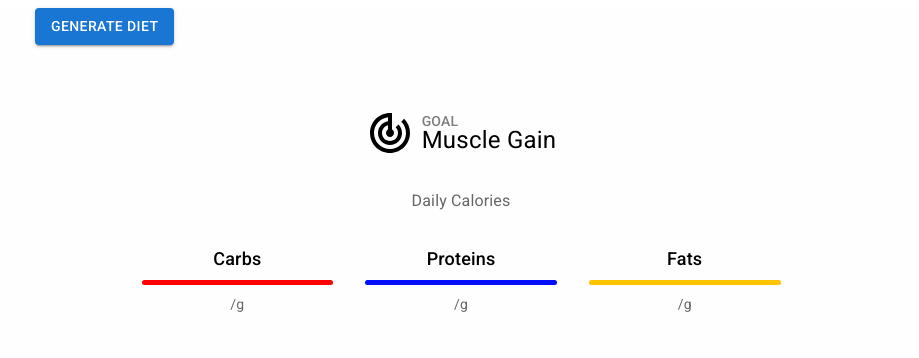
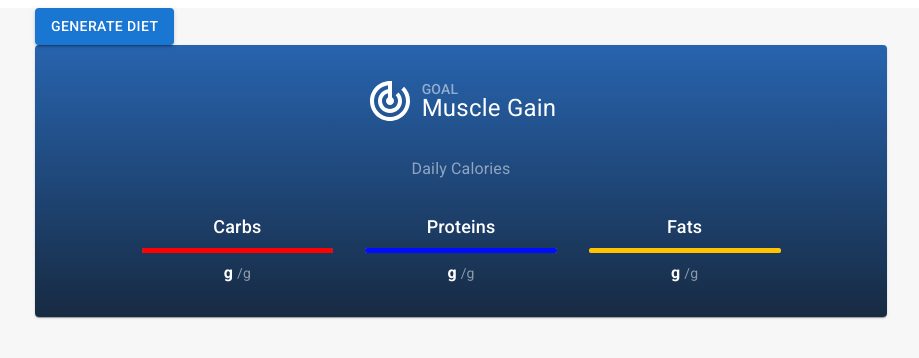
Before and after one commit to BrennoLima/MetaFit, a React (Create React App) app: page / in a window 1280 px wide. Shown: the top 358 px of the page, without its empty margins (179-1098 px from the left). Built offline with nearby package versions, Linux system fonts and the light colour scheme.

Commit message:
Colors + Accessibility

```diff
--- a/src/App.js
+++ b/src/App.js
@@ -177,7 +177,7 @@ function App() {
 	};
 
 	return (
-		<Box sx={{ minHeight: '100vh', background: '#FEFEFE' }}>
+		<Box sx={{ minHeight: '100vh', background: '#f7f7f7' }}>
 			<Container maxWidth='md'>
 				<LoadingButton
 					loading={isLoading}
--- a/src/components/DailySummaryBoard.js
+++ b/src/components/DailySummaryBoard.js
@@ -1,20 +1,25 @@
 import React from 'react';
 import TrackChangesOutlinedIcon from '@mui/icons-material/TrackChangesOutlined';
-import { Box, LinearProgress, Typography } from '@mui/material';
+import { Box, Card, LinearProgress, Typography } from '@mui/material';
 
 import { CARBS_COLOR, FATS_COLOR, PROTEINS_COLOR } from '../utils/constants';
 
 const DailySummaryBoard = ({ summary, consumedMacros }) => {
 	return (
-		<Box>
+		<Card
+			sx={{
+				color: 'white',
+				background: 'linear-gradient(180deg, #2764af, #172a42)',
+				mb: 4,
+			}}
+		>
 			<Box
 				sx={{
 					display: 'flex',
 					alignItems: 'center',
 					justifyContent: 'center',
 					gap: 1,
-					mt: 8,
-					pb: 4,
+					my: 4,
 				}}
 			>
 				<TrackChangesOutlinedIcon sx={{ width: '48px', height: '48px' }} />
@@ -32,15 +37,11 @@ const DailySummaryBoard = ({ summary, consumedMacros }) => {
 					</Typography>
 				</Box>
 			</Box>
-			<Box
-				sx={{
-					pb: 4,
-				}}
-			>
+			<Box>
 				<Typography textAlign='center' fontWeight='bold' fontSize={32}>
 					{summary?.calories}
 				</Typography>
-				<Typography color='text.secondary' textAlign='center' fontSize={16}>
+				<Typography textAlign='center' fontSize={16} sx={{ opacity: 0.5 }}>
 					Daily Calories
 				</Typography>
 			</Box>
@@ -49,7 +50,7 @@ const DailySummaryBoard = ({ summary, consumedMacros }) => {
 					display: 'flex',
 					justifyContent: 'center',
 					width: 1,
-					mb: 8,
+					my: 4,
 				}}
 			>
 				<Box
@@ -66,6 +67,7 @@ const DailySummaryBoard = ({ summary, consumedMacros }) => {
 						</Typography>
 						<Box sx={{ py: 1, color: CARBS_COLOR }}>
 							<LinearProgress
+								aria-label='CarbsProgress'
 								variant='determinate'
 								color='inherit'
 								value={(consumedMacros?.carbs / summary?.carbs) * 100}
@@ -81,18 +83,23 @@ const DailySummaryBoard = ({ summary, consumedMacros }) => {
 								}}
 							/>
 						</Box>
-						<Typography color='text.secondary' variant='body2'>
-							<mark
-								style={{
-									background: 'none',
-									fontSize: '16px',
-									fontWeight: 'bold',
+						<Box
+							sx={{
+								display: 'flex',
+								alignItems: 'center',
+								justifyContent: 'center',
 							}}
 						>
-								{consumedMacros?.carbs}
-							</mark>{' '}
+							<Typography fontWeight='bold'>
+								{consumedMacros?.carbs}g
+							</Typography>
+							<Typography
+								variant='body2'
+								sx={{ ml: 0.5, mt: '2px', opacity: 0.5 }}
+							>
 								/{summary?.carbs}g
 							</Typography>
+						</Box>
 					</Box>
 					<Box sx={{ width: 1, textAlign: 'center' }}>
 						<Typography fontSize={18} fontWeight='medium'>
@@ -100,6 +107,7 @@ const DailySummaryBoard = ({ summary, consumedMacros }) => {
 						</Typography>
 						<Box sx={{ py: 1, color: PROTEINS_COLOR }}>
 							<LinearProgress
+								aria-label='ProteinsProgress'
 								variant='determinate'
 								color='inherit'
 								value={(consumedMacros?.proteins / summary?.proteins) * 100}
@@ -115,18 +123,23 @@ const DailySummaryBoard = ({ summary, consumedMacros }) => {
 								}}
 							/>
 						</Box>
-						<Typography color='text.secondary' variant='body2'>
-							<mark
-								style={{
-									background: 'none',
-									fontSize: '16px',
-									fontWeight: 'bold',
+						<Box
+							sx={{
+								display: 'flex',
+								alignItems: 'center',
+								justifyContent: 'center',
 							}}
 						>
-								{consumedMacros?.proteins}
-							</mark>{' '}
+							<Typography fontWeight='bold'>
+								{consumedMacros?.proteins}g
+							</Typography>
+							<Typography
+								variant='body2'
+								sx={{ ml: 0.5, mt: '2px', opacity: 0.5 }}
+							>
 								/{summary?.proteins}g
 							</Typography>
+						</Box>
 					</Box>
 					<Box sx={{ width: 1, textAlign: 'center' }}>
 						<Typography fontSize={18} fontWeight='medium'>
@@ -134,6 +147,7 @@ const DailySummaryBoard = ({ summary, consumedMacros }) => {
 						</Typography>
 						<Box sx={{ py: 1, color: FATS_COLOR }}>
 							<LinearProgress
+								aria-label='FatsProgress'
 								variant='determinate'
 								color='inherit'
 								value={(consumedMacros?.fats / summary?.fats) * 100}
@@ -149,22 +163,25 @@ const DailySummaryBoard = ({ summary, consumedMacros }) => {
 								}}
 							/>
 						</Box>
-						<Typography color='text.secondary' variant='body2'>
-							<mark
-								style={{
-									background: 'none',
-									fontSize: '16px',
-									fontWeight: 'bold',
+						<Box
+							sx={{
+								display: 'flex',
+								alignItems: 'center',
+								justifyContent: 'center',
 							}}
 						>
-								{consumedMacros?.fats}
-							</mark>{' '}
+							<Typography fontWeight='bold'>{consumedMacros?.fats}g</Typography>
+							<Typography
+								variant='body2'
+								sx={{ ml: 0.5, mt: '2px', opacity: 0.5 }}
+							>
 								/{summary?.fats}g
 							</Typography>
 						</Box>
 					</Box>
 				</Box>
 			</Box>
+		</Card>
 	);
 };
 
--- a/src/components/MealCard.js
+++ b/src/components/MealCard.js
@@ -1,18 +1,38 @@
 import React from 'react';
-import { Box, Card, CircularProgress, Stack, Typography } from '@mui/material';
+import {
+	Box,
+	Card,
+	CircularProgress,
+	IconButton,
+	Stack,
+	Tooltip,
+	Typography,
+} from '@mui/material';
 import RestaurantOutlinedIcon from '@mui/icons-material/RestaurantOutlined';
+import RefreshOutlinedIcon from '@mui/icons-material/RefreshOutlined';
 import { v4 as uuidv4 } from 'uuid';
 
 import { getImageName } from '../utils/getImageName';
 import { CARBS_COLOR, FATS_COLOR, PROTEINS_COLOR } from '../utils/constants';
 
 const MealCard = ({ summary, meal }) => {
+	const refreshItem = () => {
+		console.log('TO-DO');
+	};
 	return (
 		<Card
 			elevation={0}
 			sx={{ background: '#FFF', p: 2, border: '1px solid #DDD' }}
 		>
-			<Box gap={2} sx={{ display: 'flex', alignItems: 'center' }}>
+			<Box
+				gap={2}
+				sx={{
+					display: 'flex',
+					alignItems: 'center',
+					pb: 2,
+					borderBottom: '1px solid #DDD',
+				}}
+			>
 				<RestaurantOutlinedIcon fontSize='medium' sx={{ color: '#00000060' }} />
 				<Typography fontWeight='medium' lineHeight={1} fontSize={18}>
 					{meal.name}
@@ -63,6 +83,11 @@ const MealCard = ({ summary, meal }) => {
 								{mealItem.quantity}
 							</Typography>
 						</Box>
+						<Tooltip title='Refresh Item'>
+							<IconButton onClick={refreshItem} sx={{ ml: 'auto' }}>
+								<RefreshOutlinedIcon />
+							</IconButton>
+						</Tooltip>
 					</Box>
 				))}
 			</Stack>
@@ -88,6 +113,7 @@ const MealCard = ({ summary, meal }) => {
 						}}
 					>
 						<CircularProgress
+							aria-label='CarbsProgress'
 							size={24}
 							variant='determinate'
 							color='inherit'
@@ -109,6 +135,7 @@ const MealCard = ({ summary, meal }) => {
 						}}
 					>
 						<CircularProgress
+							aria-label='ProteinProgress'
 							size={24}
 							variant='determinate'
 							color='inherit'
@@ -130,6 +157,7 @@ const MealCard = ({ summary, meal }) => {
 						}}
 					>
 						<CircularProgress
+							aria-label='FatsProgress'
 							size={24}
 							variant='determinate'
 							color='inherit'
```
Also changed, not shown: 2 other files (tests, documents, lock files or other folders). Lines whose indentation alone changed are shown as unchanged.
